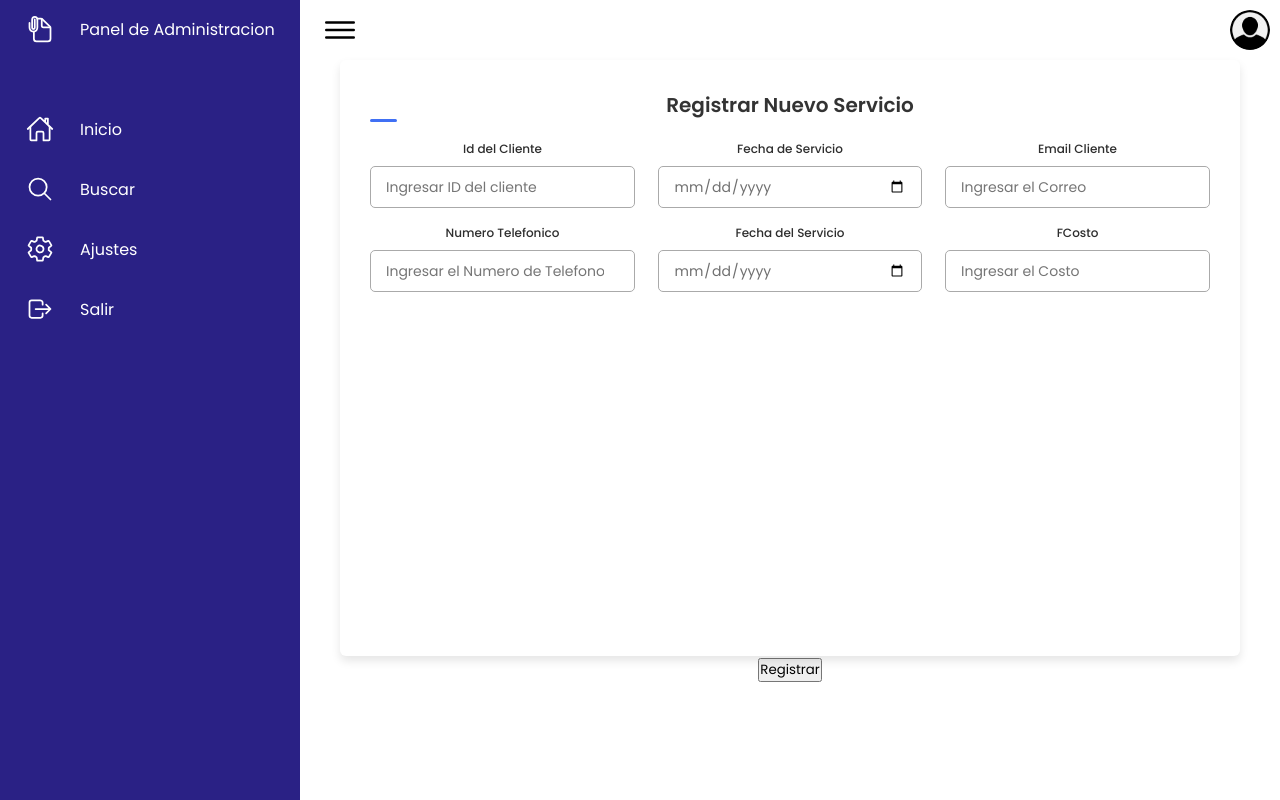
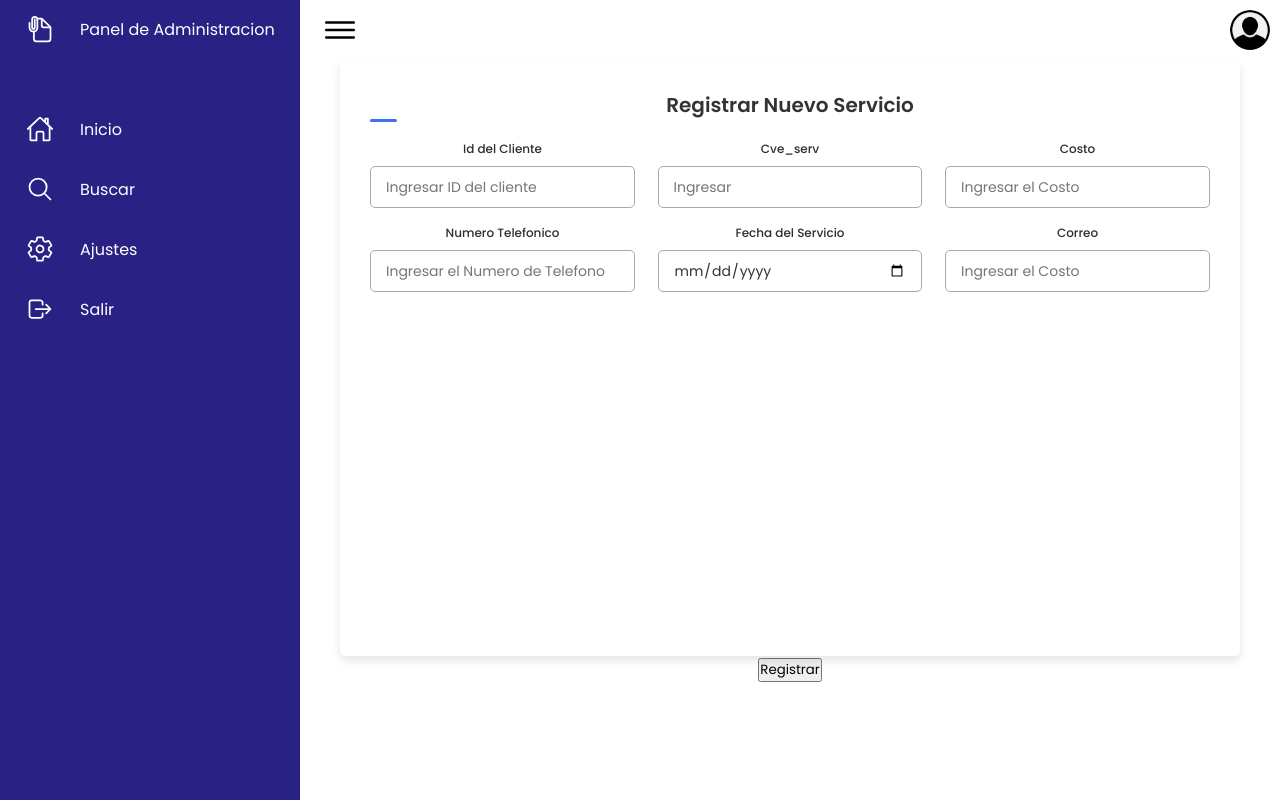
Before and after one commit to JorgeGodina00/ProyectoIntegradorWeb, a Flask app: page /servicios in a window 1280 px wide. Run offline with Flask 3, Linux system fonts and the light colour scheme; some libraries are stand-ins or nearby versions.

Commit message:
Primer Form
Formulario de Nuevo Servicio

```diff
--- a/app.py
+++ b/app.py
@@ -8,6 +8,7 @@ app.config['MYSQL_PASSWWORD']=""
 app.config['MYSQL_DB']="bd_integrador"
 
 app.secret_key='mysecretkey'
+
 mysql = MySQL(app)
 
 
@@ -31,5 +32,33 @@ def servicios():
 def ajustes():
     return render_template("ajustes.html")
 
+@app.route('/guardarservicio', methods=['POST'])
+def guardar():
+    if request.method == 'POST':
+        Vcliente= request.form['txtid_cliente']
+        Vserv= request.form['txtcve_serv']
+        Vcorreo= request.form['txtemail']
+        Vtel= request.form['txttel']
+        Vfecha= request.form['txtfecha']
+        Vcosto= request.form['txtcosto']
+
+
+        CS = mysql.connection.cursor() #Variable de tipo cursor que contiene las herramientas paara realizar los querys
+        CS.execute("INSERT INTO servicio_cliente(id_cliente, cve_serv, costo, numero, fecha, correo) VALUES (%s, %s, %s, %s, %s, %s)", (Vcliente, Vserv, Vcosto, Vtel, Vfecha, Vcorreo))
+        mysql.connection.commit()
+
+    return redirect(url_for('index'))
+
+@app.route("/buscar")
+def consultar():
+    return render_template("buscar.html")
+
+@app.route('/editarservicio/<id>')
+def editar(id):
+    curEditar= mysql.connection.cursor()
+    curEditar.execute('Select * from  Where id= %s ', (id,))
+    consulId= curEditar.fetchone()
+    return render_template('editarfruta.html',fruta= consulId)
+
 if __name__ == '__main__':
     app.run(debug= True, port= 5900)
--- /dev/null
+++ b/templates/buscar.html
@@ -0,0 +1 @@
+perdona, sigo en proceso de produccion :p
--- a/templates/layout.html
+++ b/templates/layout.html
@@ -30,7 +30,7 @@
                     </a>
                 </li>
                 <li>
-                    <a href="medico.html">
+                    <a href="/buscar">
                         <span class="icon">
                             <ion-icon name="search-outline"></ion-icon>
                         </span>
--- a/templates/nuevoservicio.html
+++ b/templates/nuevoservicio.html
@@ -75,36 +75,36 @@
         <center>
             <div class="container2">
                 <header>Registrar Nuevo Servicio</header>
-                <form action="#">
-                    <div class="form">
+                <form action="/guardarservicio">
+
                             <div class="fields">
                                 <div class="input-field">
                                     <label>Id del Cliente</label>
-                                    <input type="text" placeholder="Ingresar ID del cliente" required>
+                                    <input type="text" placeholder="Ingresar ID del cliente" name="txtid_cliente">
                                 </div>
                                 <div class="input-field">
-                                    <label>Fecha de Servicio</label>
-                                    <input type="date" placeholder="Ingresar la Fecha" required>
+                                    <label>Cve_serv</label>
+                                    <input type="text" placeholder="Ingresar " name="txtcsv">
                                 </div>
                                 <div class="input-field">
-                                    <label>Email Cliente</label>
-                                    <input type="text" placeholder="Ingresar el Correo" required>
+                                    <label>Costo</label>
+                                    <input type="number" placeholder="Ingresar el Costo" name="txtcosto">
                                 </div>
                                 <div class="input-field">
                                     <label>Numero Telefonico</label>
-                                    <input type="number" placeholder="Ingresar el Numero de Telefono" required>
+                                    <input type="text" placeholder="Ingresar el Numero de Telefono" name="txttel">
                                 </div>
                                 <div class="input-field">
                                     <label>Fecha del Servicio</label>
-                                    <input type="date" placeholder="Ingresar la Fecha del Servicio" required>
+                                    <input type="date" placeholder="Ingresar la Fecha del Servicio" name="txtfecha">
                                 </div>
                                 <div class="input-field">
-                                    <label>FCosto</label>
-                                    <input type="number" placeholder="Ingresar el Costo" required>
+                                    <label>Correo</label>
+                                    <input type="text" placeholder="Ingresar el Costo" name="txtcorreo">
                                 </div>
                             </div>
                         </div>
-                    </div>
+
                     <div class="button">
                         <input type="submit" value="Registrar">
                 </form>
```
